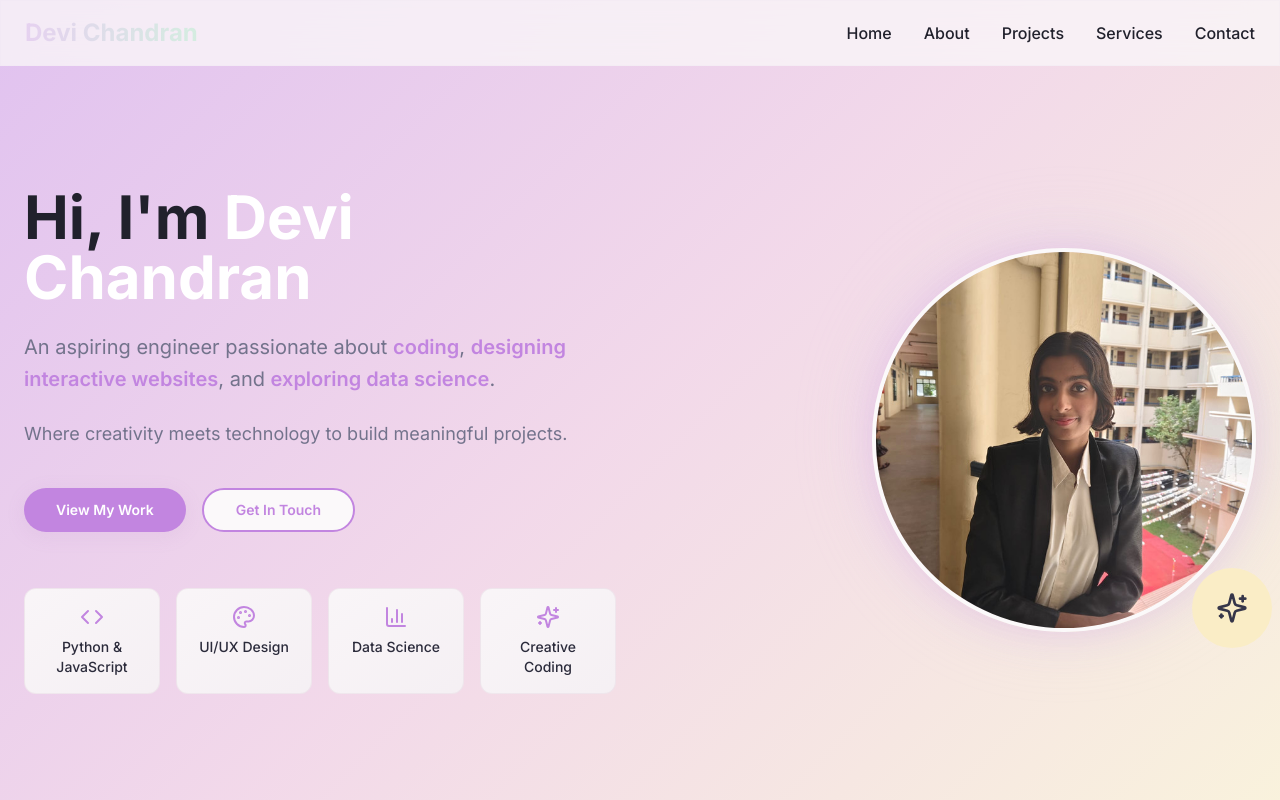
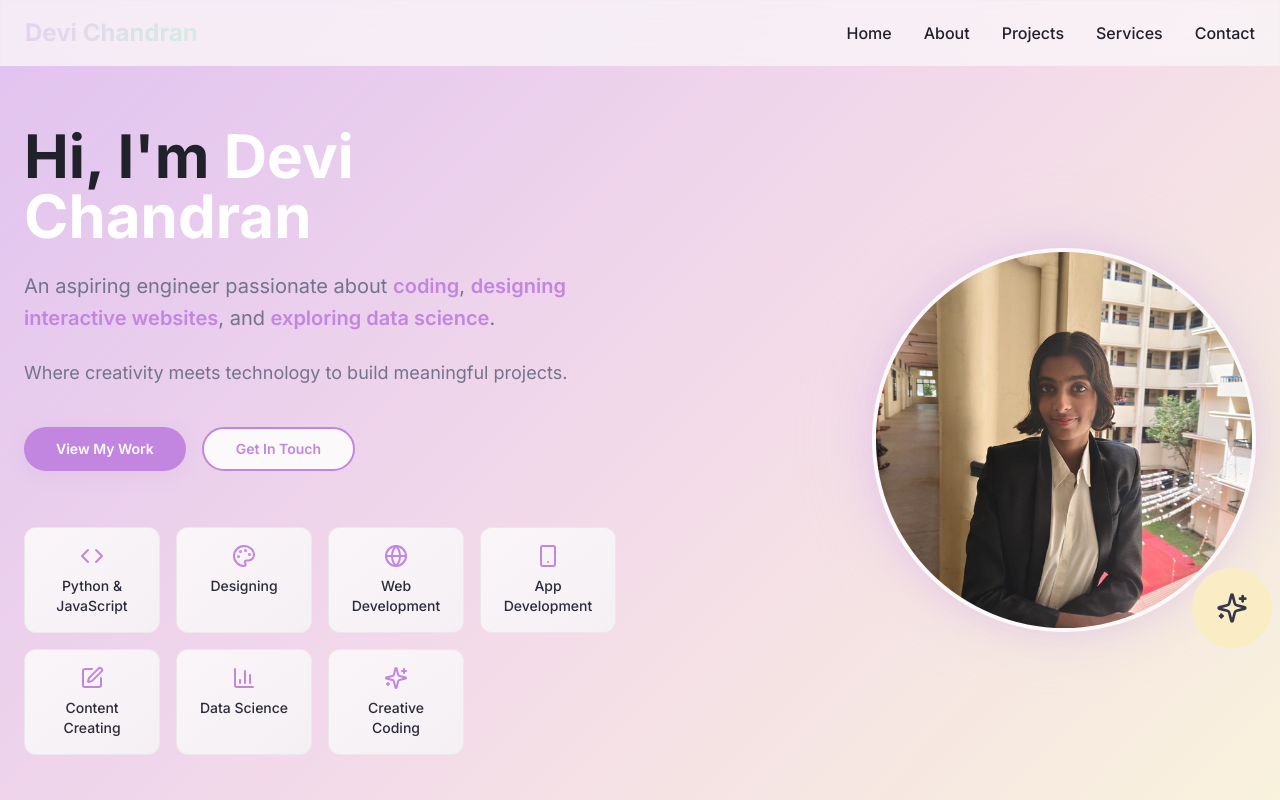
Before and after one commit to devzzafk/devichandran-44b25d4e, a React (Vite) app: page / in a window 1280 px wide. Shown: the top 800 px of the page. Built offline with nearby package versions, Linux system fonts and the light colour scheme.

Commit message:
Refactor services section

```diff
--- a/src/components/Hero.tsx
+++ b/src/components/Hero.tsx
@@ -1,11 +1,14 @@
-import { Code, Palette, BarChart3, Sparkles } from 'lucide-react';
+import { Code, Palette, BarChart3, Sparkles, Globe, Smartphone, Edit } from 'lucide-react';
 import { Button } from '@/components/ui/button';
 import profileImage from '@/assets/devi-profile-real.jpg';
 
 const Hero = () => {
   const skills = [
     { icon: Code, label: 'Python & JavaScript' },
-    { icon: Palette, label: 'UI/UX Design' },
+    { icon: Palette, label: 'Designing' },
+    { icon: Globe, label: 'Web Development' },
+    { icon: Smartphone, label: 'App Development' },
+    { icon: Edit, label: 'Content Creating' },
     { icon: BarChart3, label: 'Data Science' },
     { icon: Sparkles, label: 'Creative Coding' },
   ];
@@ -69,7 +72,7 @@ const Hero = () => {
             </div>
 
             {/* Skills Preview */}
-            <div className="grid grid-cols-2 sm:grid-cols-4 gap-4 pt-8">
+            <div className="grid grid-cols-2 sm:grid-cols-3 lg:grid-cols-4 gap-4 pt-8">
               {skills.map((skill, index) => (
                 <div
                   key={skill.label}
```
